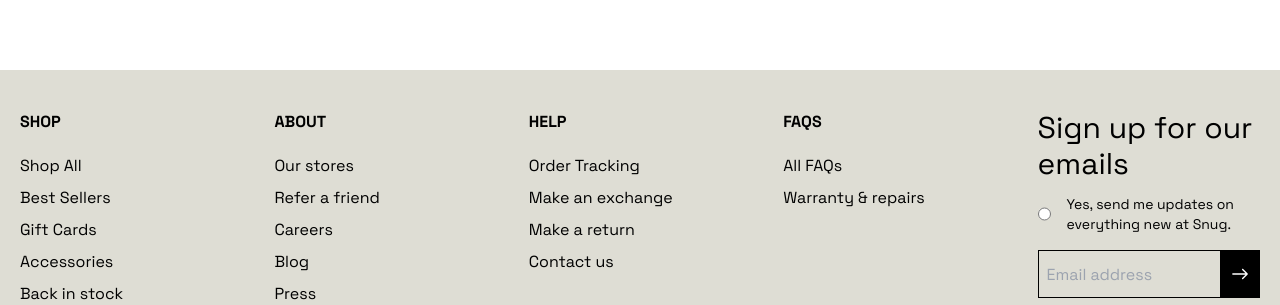
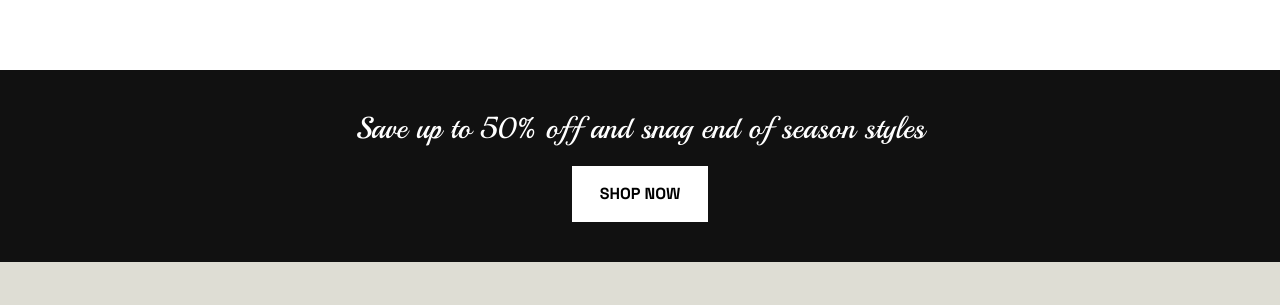
Before and after one commit to ozbeyahmet1/snug-frontend, a Next.js app: page / in a window 1280 px wide. Shown: the part 2220-2525 px from the top of the page. Built offline with nearby package versions, Linux system fonts and the light colour scheme.

Commit message:
feat: creates discount banner

```diff
--- /dev/null
+++ b/packages/homepage/sections/discountBanner.tsx
@@ -0,0 +1,31 @@
+import { Playball } from 'next/font/google';
+import { JSX } from 'react';
+
+// Initialize the Playball font with the specified subset and weight
+const playball = Playball({
+  subsets: ['latin'],
+  weight: '400',
+});
+
+/**
+ * DiscountBanner Component
+ *
+ * This component renders a discount promotional banner with a call-to-action button.
+ *
+ * @returns A JSX.Element that displays a banner with a styled message and a button.
+ */
+export default function DiscountBanner(): JSX.Element {
+  return (
+    <div className="bg-[#111111] w-full py-10 flex flex-col items-center">
+      {/* Promotional message styled with Playball font */}
+      <p className={`mb-5 text-xl lg:text-3xl text-white text-center ${playball.className}`}>
+        Save up to 50% off and snag end of season styles
+      </p>
+
+      {/* Call-to-action button with hover effects */}
+      <button className="uppercase bg-white text-black px-5 py-3 sm:px-7 sm:py-4 font-semibold hover:bg-[#111111] hover:text-white duration-300 cursor-pointer">
+        Shop Now
+      </button>
+    </div>
+  );
+}
--- a/packages/homepage/view.tsx
+++ b/packages/homepage/view.tsx
@@ -4,6 +4,7 @@ import FullWidthSlider from '@/ui/layout/topBar';
 import { useState } from 'react';
 
 import BannerSection from './sections/bannerSection';
+import DiscountBanner from './sections/discountBanner';
 import FavoritesSection from './sections/favoritesSection';
 import HeroSection from './sections/heroSection';
 import TestimonalsSection from './sections/testimonalsSection';
@@ -31,6 +32,7 @@ export default function HomepageView() {
       <FavoritesSection />
       <TestimonalsSection />
       <BannerSection />
+      <DiscountBanner />
     </div>
   );
 }
```
